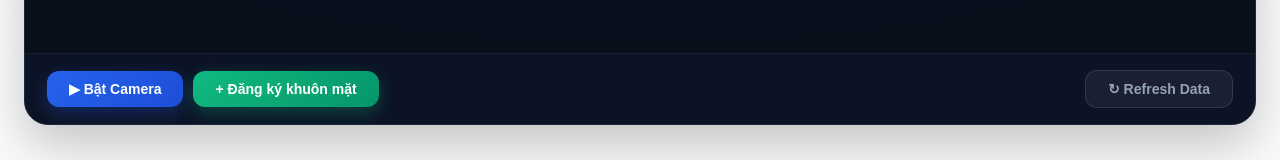
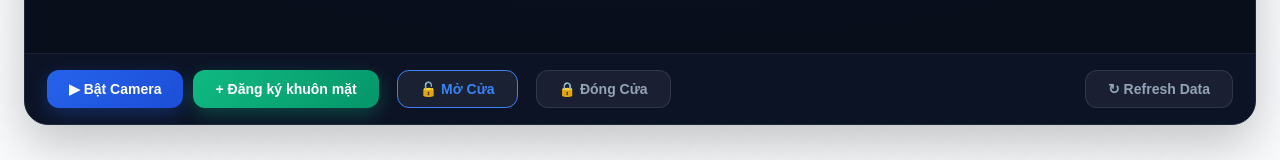
Before and after one commit to THVKhang/AIoT_FaceAI, a Next.js app: page /admin/faces in a window 1280 px wide. Shown: the part 557-717 px from the top of the page. Built offline with nearby package versions, Linux system fonts and the light colour scheme; no server answers; the database is empty.

Commit message:
Add manual door control buttons

```diff
--- a/app/admin/faces/page.tsx
+++ b/app/admin/faces/page.tsx
@@ -82,6 +82,23 @@ export default function AdminFaces() {
     finally { setIsSending(false); }
   };
 
+  const sendDoorCommand = async (value: string) => {
+    if (isSending) return;
+    setIsSending(true);
+    try {
+      await fetch('/api/commands', {
+        method: 'POST', headers: { 'Content-Type': 'application/json' },
+        body: JSON.stringify({ feed_key: 'button-door', value })
+      });
+      // Optionally alert or just let it be silent
+    } catch (e) {
+      console.error(e);
+      alert('Lỗi gửi lệnh cửa.');
+    } finally {
+      setIsSending(false);
+    }
+  };
+
   const pendingFaces = faces.filter(f => f.status === 'Pending');
   const registeredFaces = faces.filter(f => f.status !== 'Pending');
 
@@ -141,6 +158,22 @@ export default function AdminFaces() {
               onClick={() => sendCommand('register')}
             >
               + Đăng ký khuôn mặt
+            </button>
+            <button
+              className="faceai-btn faceai-btn-ghost"
+              style={{ marginLeft: 8, borderColor: '#3b82f6', color: '#3b82f6' }}
+              disabled={isSending}
+              onClick={() => sendDoorCommand('1')}
+            >
+              🔓 Mở Cửa
+            </button>
+            <button
+              className="faceai-btn faceai-btn-ghost"
+              style={{ marginLeft: 8 }}
+              disabled={isSending}
+              onClick={() => sendDoorCommand('0')}
+            >
+              🔒 Đóng Cửa
             </button>
           </div>
           <button
```
